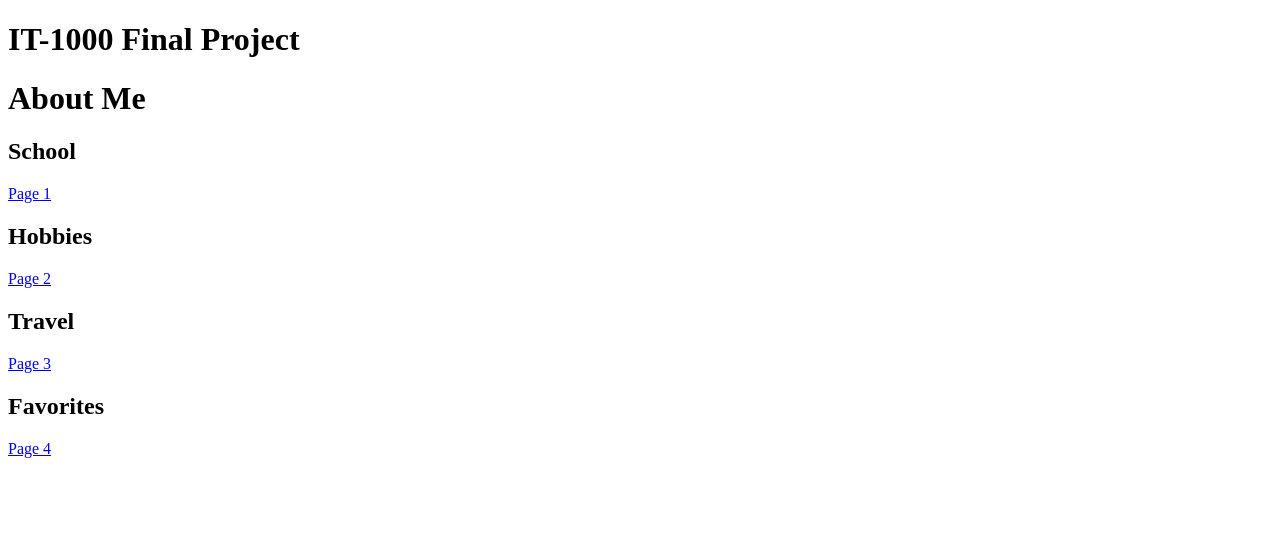
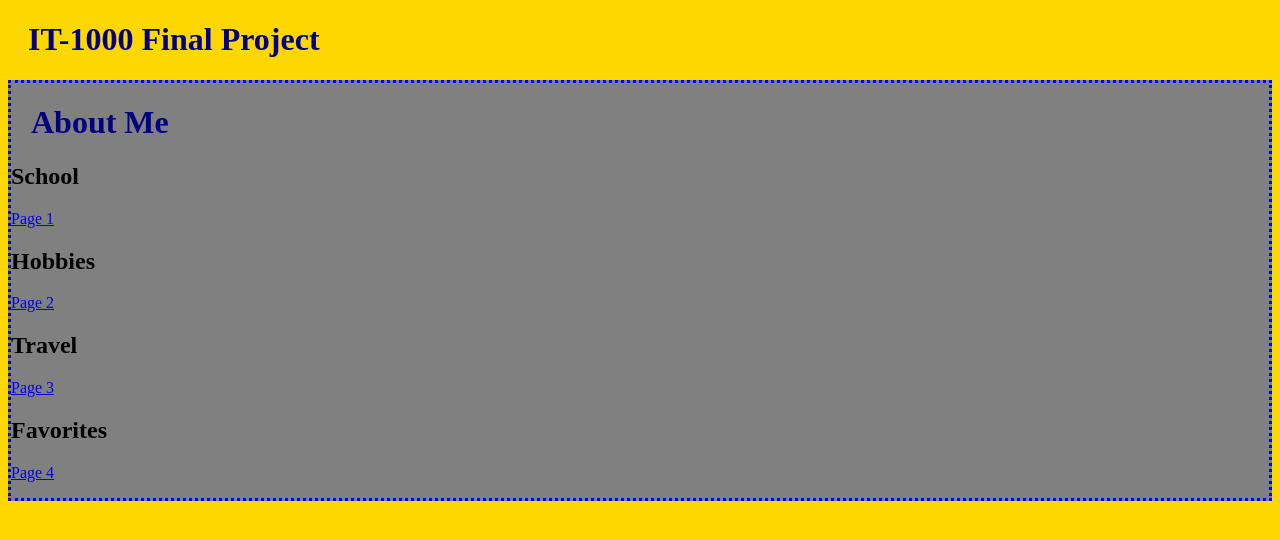
Before and after one commit to Sabrina4455/FinalProject, a plain HTML site: page index.html in a window 1280 px wide. Drawn offline with Linux system fonts and the light colour scheme.

Commit message:
Update index.html

```diff
--- a/index.html
+++ b/index.html
@@ -3,12 +3,13 @@
 <head>
 <meta charset="UTF-8">
 <title>Final Project</title>
-<link rel="stylesheet" href="finalproject.css">
+<link rel="stylesheet" href="final.css">
 </head>
 
 <body>
     <h1>IT-1000 Final Project</h1>
     <div id="myDiv">
+
         <h1>About Me</h1>
         <h2>School</h2>
         <p><a href="page1.html">Page 1</a></p>
```
